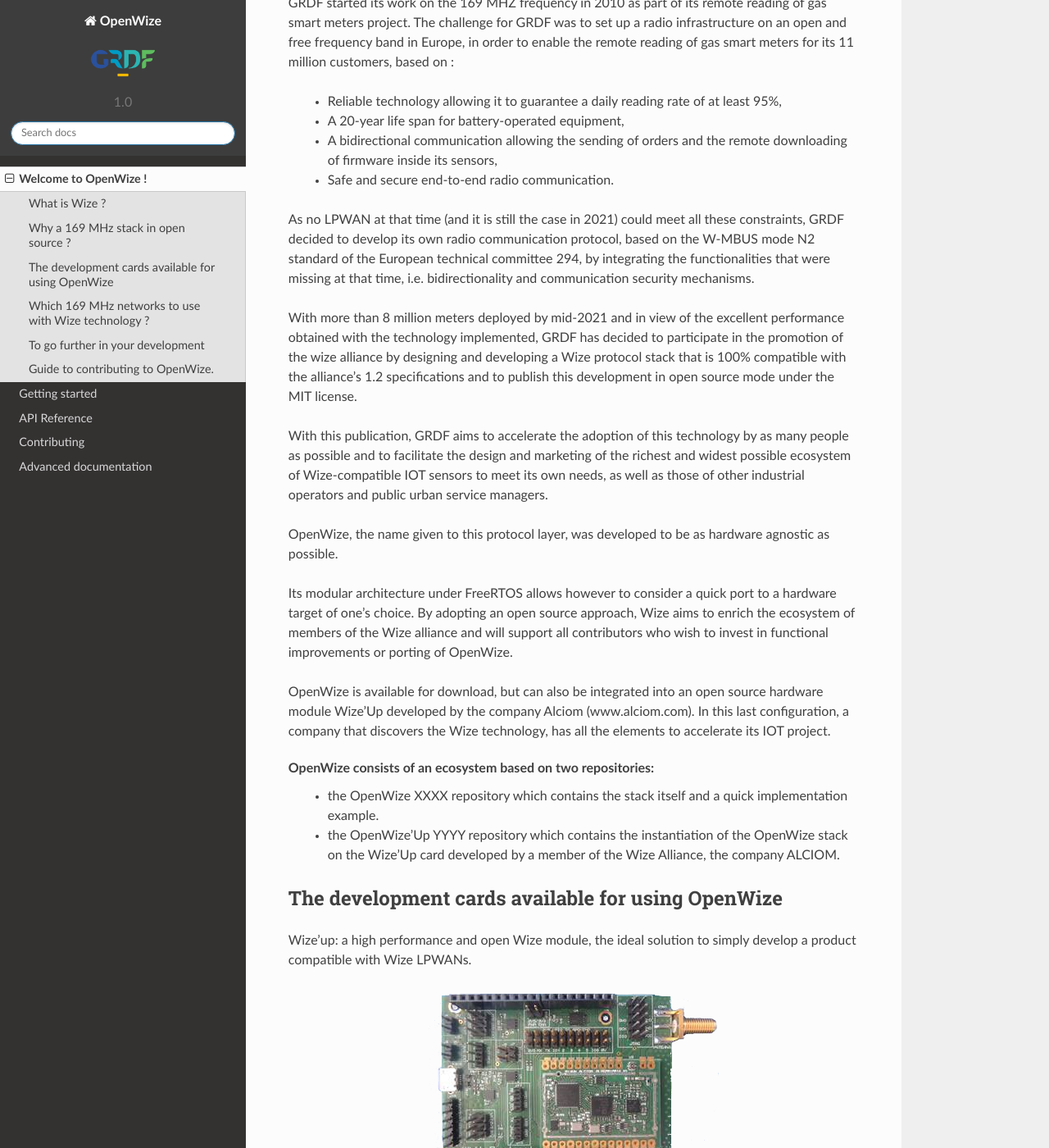
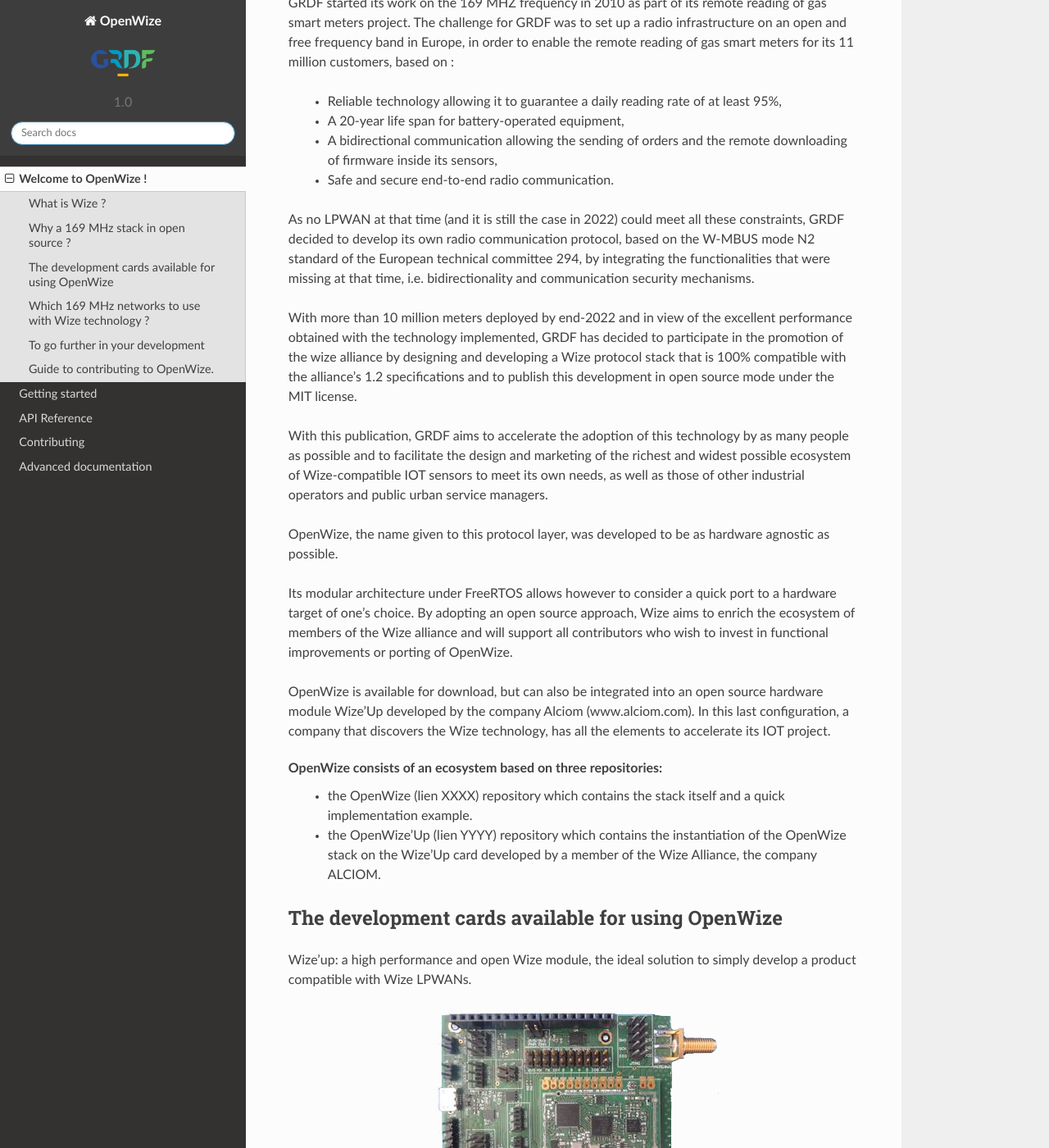
Before and after one commit to WizeEveryWhere/OpenWize, a Sphinx documentation site: the page built from docs/welcome.rst, in a window 1280 px wide and 1400 px high, scrolled down 616 px. Shown: the whole window at 82% size. Built offline with Sphinx 7.4.7 and the Read the Docs theme 2.0.0, drawn with Linux system fonts in a browser that asks for light colours; some of the changed text lies outside the part shown.

```diff
--- a/docs/welcome.rst
+++ b/docs/welcome.rst
@@ -25,9 +25,9 @@
  * A bidirectional communication allowing the sending of orders and the remote downloading of firmware inside its sensors,
  * Safe and secure end-to-end radio communication.
 
-As no LPWAN at that time (and it is still the case in 2021) could meet all these constraints, GRDF decided to develop its own radio communication protocol, based on the W-MBUS mode N2 standard of the European technical committee 294, by integrating the functionalities that were missing at that time, i.e. bidirectionality and communication security mechanisms.
+As no LPWAN at that time (and it is still the case in 2022) could meet all these constraints, GRDF decided to develop its own radio communication protocol, based on the W-MBUS mode N2 standard of the European technical committee 294, by integrating the functionalities that were missing at that time, i.e. bidirectionality and communication security mechanisms.
 
-With more than 8 million meters deployed by mid-2021 and in view of the excellent performance obtained with the technology implemented, GRDF has decided to participate in the promotion of the wize alliance by designing and developing a Wize protocol stack that is 100% compatible with the alliance's 1.2 specifications and to publish this development in open source mode under the MIT license.
+With more than 10 million meters deployed by end-2022 and in view of the excellent performance obtained with the technology implemented, GRDF has decided to participate in the promotion of the wize alliance by designing and developing a Wize protocol stack that is 100% compatible with the alliance's 1.2 specifications and to publish this development in open source mode under the MIT license.
 
 With this publication, GRDF aims to accelerate the adoption of this technology by as many people as possible and to facilitate the design and marketing of the richest and widest possible ecosystem of Wize-compatible IOT sensors to meet its own needs, as well as those of other industrial operators and public urban service managers.
 
@@ -37,9 +37,9 @@
 
 OpenWize is available for download, but can also be integrated into an open source hardware module Wize'Up developed by the company Alciom (www.alciom.com). In this last configuration, a company that discovers the Wize technology, has all the elements to accelerate its IOT project.
 
-OpenWize consists of an ecosystem based on two repositories:
- * the OpenWize XXXX repository which contains the stack itself and a quick implementation example.
- * the OpenWize'Up YYYY repository which contains the instantiation of the OpenWize stack on the Wize'Up card developed by a member of the Wize Alliance, the company ALCIOM.
+OpenWize consists of an ecosystem based on three repositories:
+ * the OpenWize (lien XXXX) repository which contains the stack itself and a quick implementation example.
+ * the OpenWize'Up (lien YYYY) repository which contains the instantiation of the OpenWize stack on the Wize'Up card developed by a member of the Wize Alliance, the company ALCIOM.
 
 
 
```
Also changed, not shown: other parts of docs/welcome.rst (+1 -1 lines).
